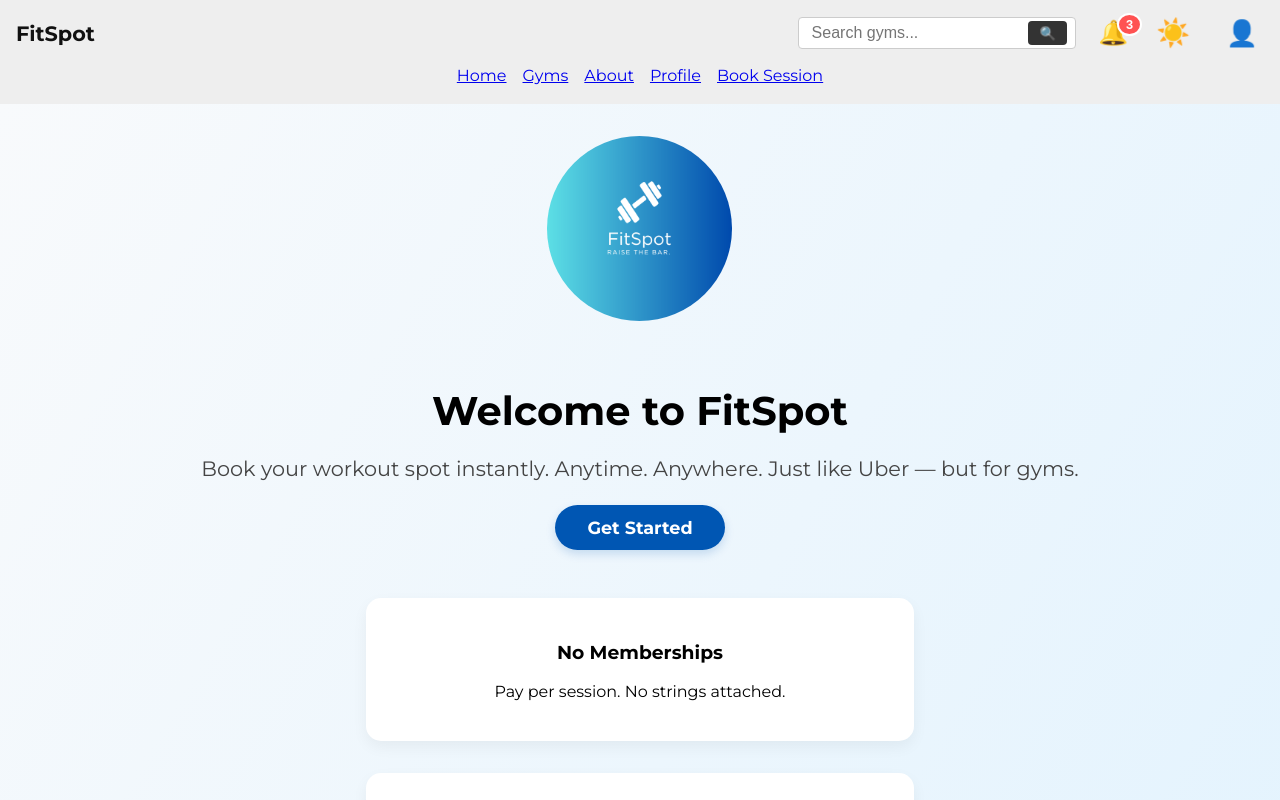
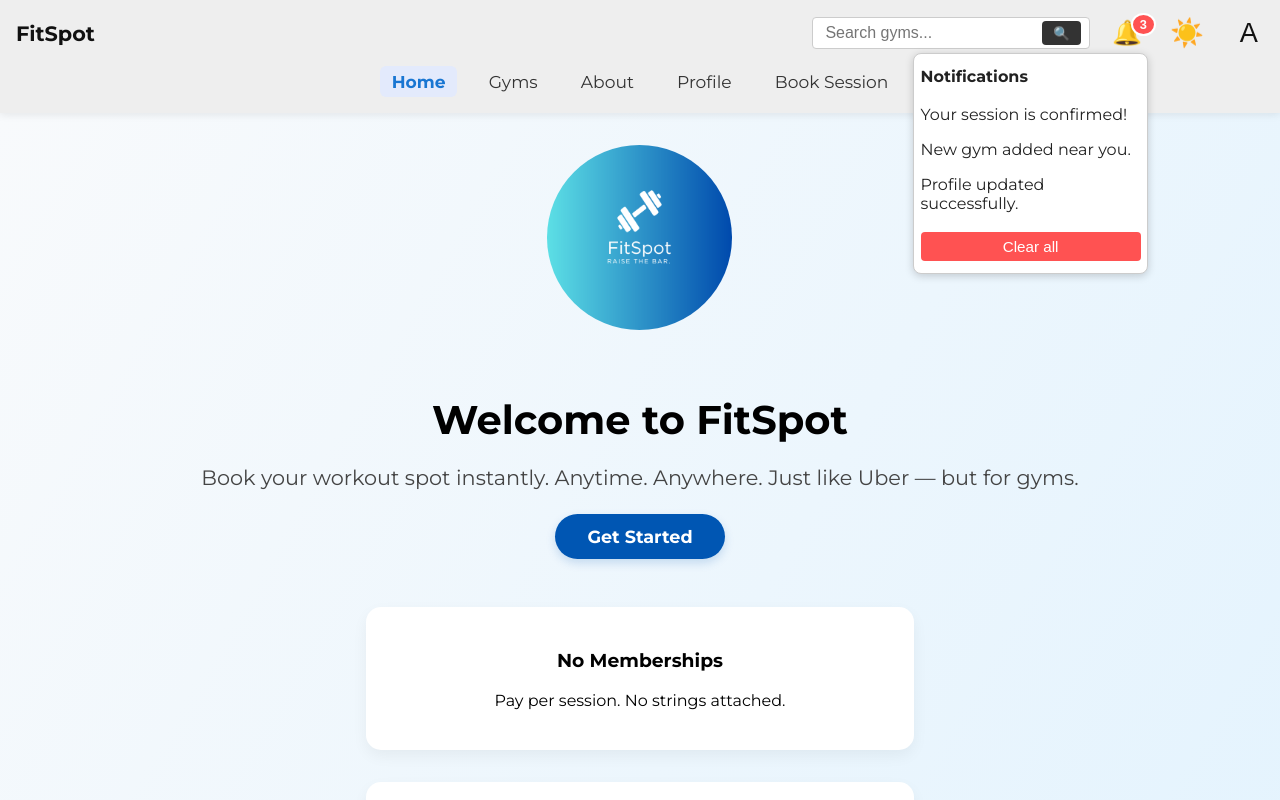
Before and after one commit to StartedtoCodewithAI/FitSpot, a React (Vite) app: page / in a window 1280 px wide. Both pictures are taken after a click on the button "Show notifications". Shown: the top 800 px of the page. Built offline with nearby package versions, Linux system fonts and the light colour scheme.

Commit message:
Update Navbar.jsx

```diff
--- a/src/components/Navbar.jsx
+++ b/src/components/Navbar.jsx
@@ -1,34 +1,57 @@
-import React, { useState } from "react";
-import { Link } from "react-router-dom";
+import React, { useState, useRef, useEffect } from "react";
+import { Link, useLocation } from "react-router-dom";
 
-// Dummy authentication and notifications state.
-// In a real app, replace with actual state management/auth logic.
-const isAuthenticatedDefault = true;
+// Dummy data for notifications and profile
+const notifications = [
+  { id: 1, text: "Your session is confirmed!" },
+  { id: 2, text: "New gym added near you." },
+  { id: 3, text: "Profile updated successfully." },
+];
 const userName = "Alex";
-const unreadNotifications = 3;
+const profilePicUrl = ""; // Add a URL for a real image, or leave blank for fallback
 
 export default function Navbar() {
   const [menuOpen, setMenuOpen] = useState(false);
   const [profileOpen, setProfileOpen] = useState(false);
+  const [notifOpen, setNotifOpen] = useState(false);
   const [search, setSearch] = useState("");
-  const [isAuthenticated, setIsAuthenticated] = useState(isAuthenticatedDefault);
+  const [isAuthenticated, setIsAuthenticated] = useState(true);
   const [darkMode, setDarkMode] = useState(false);
+  const [notifList, setNotifList] = useState(notifications);
+  const menuRef = useRef(null);
+  const location = useLocation();
 
-  // Example search handler (replace with your search logic)
+  // Close dropdowns on click outside
+  useEffect(() => {
+    const closeMenus = (e) => {
+      if (menuRef.current && !menuRef.current.contains(e.target)) {
+        setProfileOpen(false);
+        setNotifOpen(false);
+      }
+    };
+    document.addEventListener("mousedown", closeMenus);
+    return () => document.removeEventListener("mousedown", closeMenus);
+  }, []);
+
+  // Close menus on navigation
+  useEffect(() => {
+    setMenuOpen(false);
+    setProfileOpen(false);
+    setNotifOpen(false);
+  }, [location.pathname]);
+
   const handleSearch = (e) => {
     e.preventDefault();
     alert(`Searching for: ${search}`);
     setSearch("");
   };
 
-  // Dummy logout handler
   const handleLogout = () => {
     setIsAuthenticated(false);
     setProfileOpen(false);
     alert("Logged out!");
   };
 
-  // Dummy login handler
   const handleLogin = () => {
     setIsAuthenticated(true);
     setProfileOpen(false);
@@ -37,19 +60,29 @@ export default function Navbar() {
 
   const handleDarkModeToggle = () => setDarkMode((d) => !d);
 
+  const clearNotifications = () => setNotifList([]);
+
+  const navLinks = [
+    { to: "/", label: "Home" },
+    { to: "/gyms", label: "Gyms" },
+    { to: "/about", label: "About" },
+    { to: "/profile", label: "Profile" },
+    { to: "/book-session", label: "Book Session" },
+  ];
+
   return (
     <nav
       style={{
         background: darkMode ? "#222" : "#eee",
         color: darkMode ? "#fff" : "#222",
         padding: "1rem",
-        display: "flex",
-        flexDirection: "column",
-        alignItems: "stretch",
-        boxShadow: "0 2px 8px rgba(0,0,0,0.06)",
+        boxShadow: "0 2px 8px rgba(0,0,0,0.08)",
         minHeight: "72px",
-        transition: "background 0.3s, color 0.3s"
+        transition: "background 0.3s, color 0.3s",
+        position: "relative",
+        zIndex: 20
       }}
+      aria-label="Main navigation"
     >
       <div
         style={{
@@ -70,10 +103,11 @@ export default function Navbar() {
             marginRight: "1rem",
             minWidth: "44px",
             minHeight: "44px",
-            lineHeight: "1"
+            lineHeight: "1",
+            display: "inline-block"
           }}
           className="navbar-hamburger"
-          aria-label="Open menu"
+          aria-label="Toggle navigation menu"
         >
           ☰
         </button>
@@ -97,6 +131,7 @@ export default function Navbar() {
             marginRight: "1rem",
             padding: "0.2rem 0.5rem"
           }}
+          aria-label="Search gyms"
         >
           <input
             type="text"
@@ -111,6 +146,7 @@ export default function Navbar() {
               padding: "0.2rem 0.3rem",
               fontSize: "1rem"
             }}
+            aria-label="Search gyms"
           />
           <button
             type="submit"
@@ -123,25 +159,32 @@ export default function Navbar() {
               marginLeft: "0.3rem",
               cursor: "pointer"
             }}
+            aria-label="Submit search"
           >
             🔍
           </button>
         </form>
 
         {/* Notifications */}
-        <div style={{ position: "relative", marginRight: "1rem" }}>
+        <div style={{ position: "relative", marginRight: "1rem" }} ref={menuRef}>
           <button
             style={{
               background: "none",
               border: "none",
               cursor: "pointer",
               fontSize: "1.5rem",
-              color: darkMode ? "#fff" : "#333"
+              color: darkMode ? "#fff" : "#333",
+              position: "relative"
             }}
-            aria-label="Notifications"
+            aria-label="Show notifications"
+            onClick={() => {
+              setNotifOpen(!notifOpen);
+              setProfileOpen(false);
+            }}
+            tabIndex={0}
           >
             🔔
-            {unreadNotifications > 0 && (
+            {notifList.length > 0 && (
               <span
                 style={{
                   position: "absolute",
@@ -155,11 +198,61 @@ export default function Navbar() {
                   fontWeight: "bold",
                   border: "2px solid #fff"
                 }}
+                aria-label={`${notifList.length} unread notifications`}
               >
-                {unreadNotifications}
+                {notifList.length}
               </span>
             )}
           </button>
+          {notifOpen && (
+            <div
+              style={{
+                position: "absolute",
+                right: 0,
+                top: "2.2rem",
+                background: darkMode ? "#222" : "#fff",
+                color: darkMode ? "#fff" : "#222",
+                border: `1px solid ${darkMode ? "#444" : "#ccc"}`,
+                borderRadius: "8px",
+                boxShadow: "0 2px 8px rgba(0,0,0,0.18)",
+                minWidth: "220px",
+                padding: "0.8rem 0.4rem",
+                zIndex: 30
+              }}
+              aria-label="Notifications dropdown"
+              tabIndex={0}
+            >
+              <div style={{ fontWeight: "bold", marginBottom: "0.7rem" }}>Notifications</div>
+              {notifList.length === 0 ? (
+                <div style={{ color: "#888", fontSize: "0.95rem" }}>No new notifications.</div>
+              ) : (
+                <ul style={{ listStyle: "none", padding: 0, margin: 0 }}>
+                  {notifList.map(n =>
+                    <li key={n.id} style={{ padding: "0.5rem 0" }}>
+                      {n.text}
+                    </li>
+                  )}
+                </ul>
+              )}
+              <button
+                onClick={clearNotifications}
+                style={{
+                  marginTop: "0.7rem",
+                  background: "#FF5252",
+                  color: "#fff",
+                  border: "none",
+                  borderRadius: "4px",
+                  padding: "0.35rem 1rem",
+                  cursor: "pointer",
+                  fontSize: "0.95rem",
+                  width: "100%"
+                }}
+                aria-label="Clear all notifications"
+              >
+                Clear all
+              </button>
+            </div>
+          )}
         </div>
 
         {/* Dark mode toggle */}
@@ -179,20 +272,29 @@ export default function Navbar() {
         </button>
 
         {/* Profile/Avatar Dropdown */}
-        <div style={{ position: "relative" }}>
+        <div style={{ position: "relative" }} ref={menuRef}>
           <button
-            onClick={() => setProfileOpen(!profileOpen)}
+            onClick={() => {
+              setProfileOpen(!profileOpen);
+              setNotifOpen(false);
+            }}
             style={{
               background: "none",
               border: "none",
               cursor: "pointer",
-              fontSize: "1.6rem",
+              fontSize: "1.7rem",
               marginLeft: "0.5rem",
-              color: darkMode ? "#FFD700" : "#111"
+              color: darkMode ? "#FFD700" : "#111",
+              borderRadius: "50%",
+              overflow: "hidden"
             }}
             aria-label="Profile menu"
+            tabIndex={0}
           >
-            👤
+            {profilePicUrl
+              ? <img src={profilePicUrl} alt="profile" style={{ width: 32, height: 32, borderRadius: "50%" }} />
+              : <span role="img" aria-label="Profile">{userName ? userName[0] : "👤"}</span>
+            }
           </button>
           {profileOpen && (
             <div
@@ -201,20 +303,28 @@ export default function Navbar() {
                 right: 0,
                 top: "2.5rem",
                 background: darkMode ? "#222" : "#fff",
+                color: darkMode ? "#FFD700" : "#222",
                 border: `1px solid ${darkMode ? "#444" : "#ccc"}`,
                 borderRadius: "7px",
                 boxShadow: "0 2px 8px rgba(0,0,0,0.15)",
-                minWidth: "150px",
-                zIndex: 10
+                minWidth: "170px",
+                zIndex: 40
               }}
-              onMouseLeave={() => setProfileOpen(false)}
+              aria-label="Profile dropdown"
+              tabIndex={0}
             >
               <div style={{ padding: "0.9rem 1rem", color: darkMode ? "#FFD700" : "#333", fontWeight: 500 }}>
                 {isAuthenticated ? `Hi, ${userName}!` : "Welcome!"}
               </div>
-              <Link to="/profile" style={{ display: "block", padding: "0.7rem 1rem", color: darkMode ? "#fff" : "#333", textDecoration: "none" }}>Profile</Link>
-              <Link to="/my-codes" style={{ display: "block", padding: "0.7rem 1rem", color: darkMode ? "#fff" : "#333", textDecoration: "none" }}>My Codes</Link>
-              <Link to="/book-session" style={{ display: "block", padding: "0.7rem 1rem", color: darkMode ? "#fff" : "#333", textDecoration: "none" }}>Book Session</Link>
+              <Link to="/profile" style={{ display: "block", padding: "0.7rem 1rem", color: darkMode ? "#fff" : "#333", textDecoration: "none" }}>
+                Profile
+              </Link>
+              <Link to="/my-codes" style={{ display: "block", padding: "0.7rem 1rem", color: darkMode ? "#fff" : "#333", textDecoration: "none" }}>
+                My Codes
+              </Link>
+              <Link to="/book-session" style={{ display: "block", padding: "0.7rem 1rem", color: darkMode ? "#fff" : "#333", textDecoration: "none" }}>
+                Book Session
+              </Link>
               {isAuthenticated ? (
                 <button
                   onClick={handleLogout}
@@ -228,6 +338,7 @@ export default function Navbar() {
                     color: "#d32f2f",
                     cursor: "pointer"
                   }}
+                  aria-label="Logout"
                 >
                   Logout
                 </button>
@@ -244,6 +355,7 @@ export default function Navbar() {
                     color: darkMode ? "#FFD700" : "#333",
                     cursor: "pointer"
                   }}
+                  aria-label="Login"
                 >
                   Login
                 </button>
@@ -253,44 +365,79 @@ export default function Navbar() {
         </div>
       </div>
 
-      {/* Navigation Links */}
+      {/* Animated Mobile Navigation */}
       <div
         style={{
-          display: menuOpen ? "flex" : "none",
-          flexDirection: "column",
-          gap: "1rem",
-          marginTop: "1rem"
+          maxHeight: menuOpen ? "400px" : "0",
+          overflow: "hidden",
+          transition: "max-height 0.4s cubic-bezier(.55,0,.1,1)",
+          background: darkMode ? "#222" : "#f8f8f8",
+          marginTop: "0.7rem",
+          borderRadius: "8px",
+          boxShadow: menuOpen ? "0 2px 8px rgba(0,0,0,0.12)" : "none"
         }}
         className="navbar-links-mobile"
+        aria-label="Mobile navigation"
       >
-        <Link to="/" onClick={() => setMenuOpen(false)}>Home</Link>
-        <Link to="/gyms" onClick={() => setMenuOpen(false)}>Gyms</Link>
-        <Link to="/about" onClick={() => setMenuOpen(false)}>About</Link>
-        <Link to="/profile" onClick={() => setMenuOpen(false)}>Profile</Link>
-        <Link to="/book-session" onClick={() => setMenuOpen(false)}>Book Session</Link>
+        <ul style={{ listStyle: "none", margin: 0, padding: "1rem 0" }}>
+          {navLinks.map(link => (
+            <li key={link.to} style={{ margin: "0.7rem 0", textAlign: "center" }}>
+              <Link
+                to={link.to}
+                style={{
+                  color: location.pathname === link.to ? (darkMode ? "#FFD700" : "#1976d2") : (darkMode ? "#fff" : "#333"),
+                  fontWeight: location.pathname === link.to ? "bold" : "normal",
+                  textDecoration: "none",
+                  fontSize: "1.1rem"
+                }}
+                onClick={() => setMenuOpen(false)}
+                tabIndex={0}
+              >
+                {link.label}
+              </Link>
+            </li>
+          ))}
+        </ul>
       </div>
+
+      {/* Desktop Navigation */}
       <div
         style={{
           display: "flex",
-          gap: "1rem",
+          gap: "1.3rem",
           marginTop: "1rem",
           justifyContent: "center"
         }}
         className="navbar-links-desktop"
+        aria-label="Desktop navigation"
       >
-        <Link to="/">Home</Link>
-        <Link to="/gyms">Gyms</Link>
-        <Link to="/about">About</Link>
-        <Link to="/profile">Profile</Link>
-        <Link to="/book-session">Book Session</Link>
+        {navLinks.map(link => (
+          <Link
+            key={link.to}
+            to={link.to}
+            style={{
+              color: location.pathname === link.to ? (darkMode ? "#FFD700" : "#1976d2") : (darkMode ? "#fff" : "#333"),
+              fontWeight: location.pathname === link.to ? "bold" : "normal",
+              textDecoration: "none",
+              fontSize: "1.07rem",
+              padding: "0.3rem 0.7rem",
+              borderRadius: "6px",
+              background: location.pathname === link.to ? (darkMode ? "#333" : "#e3eafc") : "none"
+            }}
+            tabIndex={0}
+          >
+            {link.label}
+          </Link>
+        ))}
       </div>
+
       {/* Responsive CSS for Navbar */}
       <style>
         {`
         @media (max-width: 700px) {
           .navbar-links-desktop { display: none !important; }
           .navbar-hamburger { display: inline-block !important; }
-          .navbar-links-mobile { display: flex !important; }
+          .navbar-links-mobile { display: block !important; }
         }
         @media (min-width: 701px) {
           .navbar-links-desktop { display: flex !important; }
```
